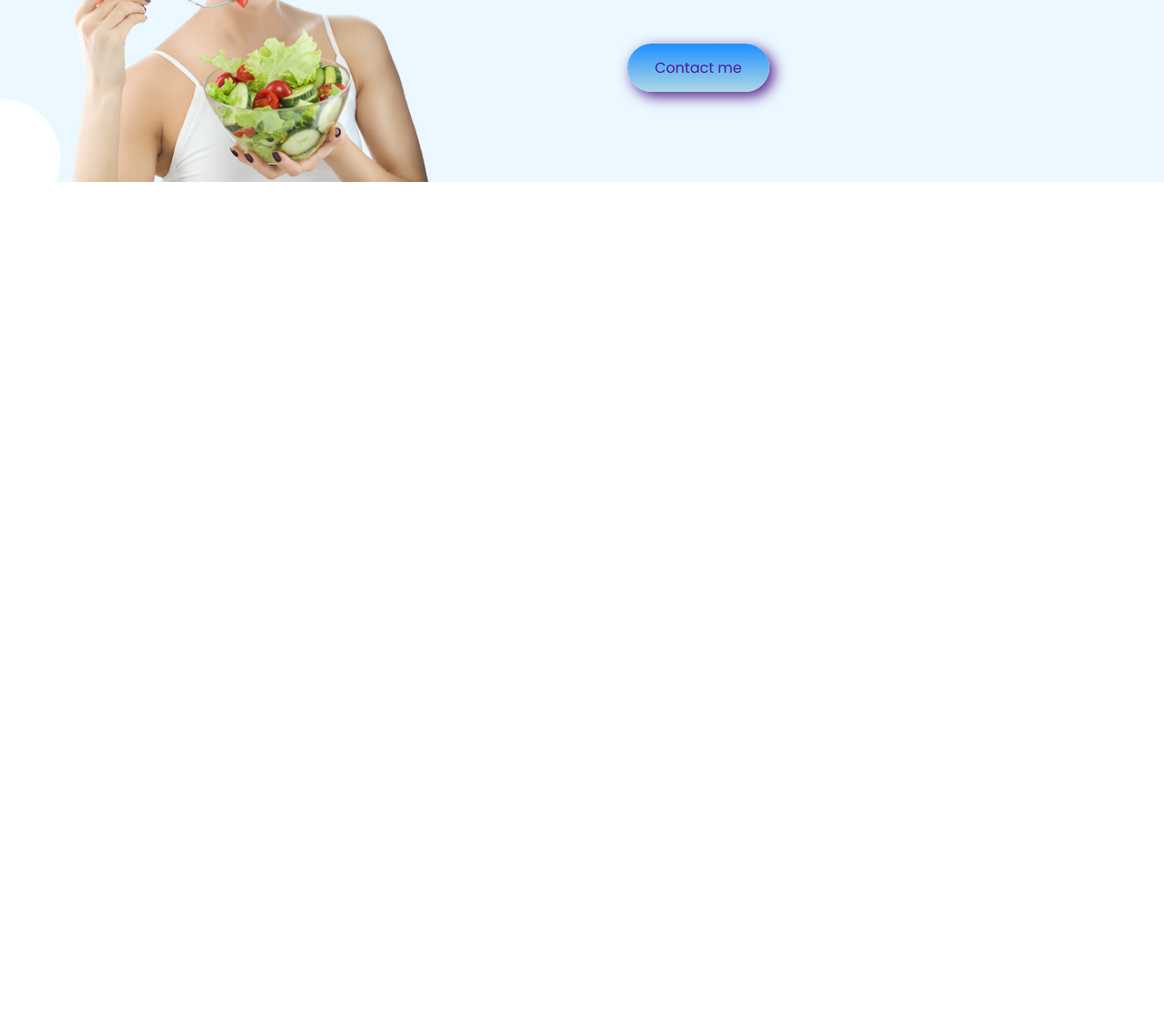
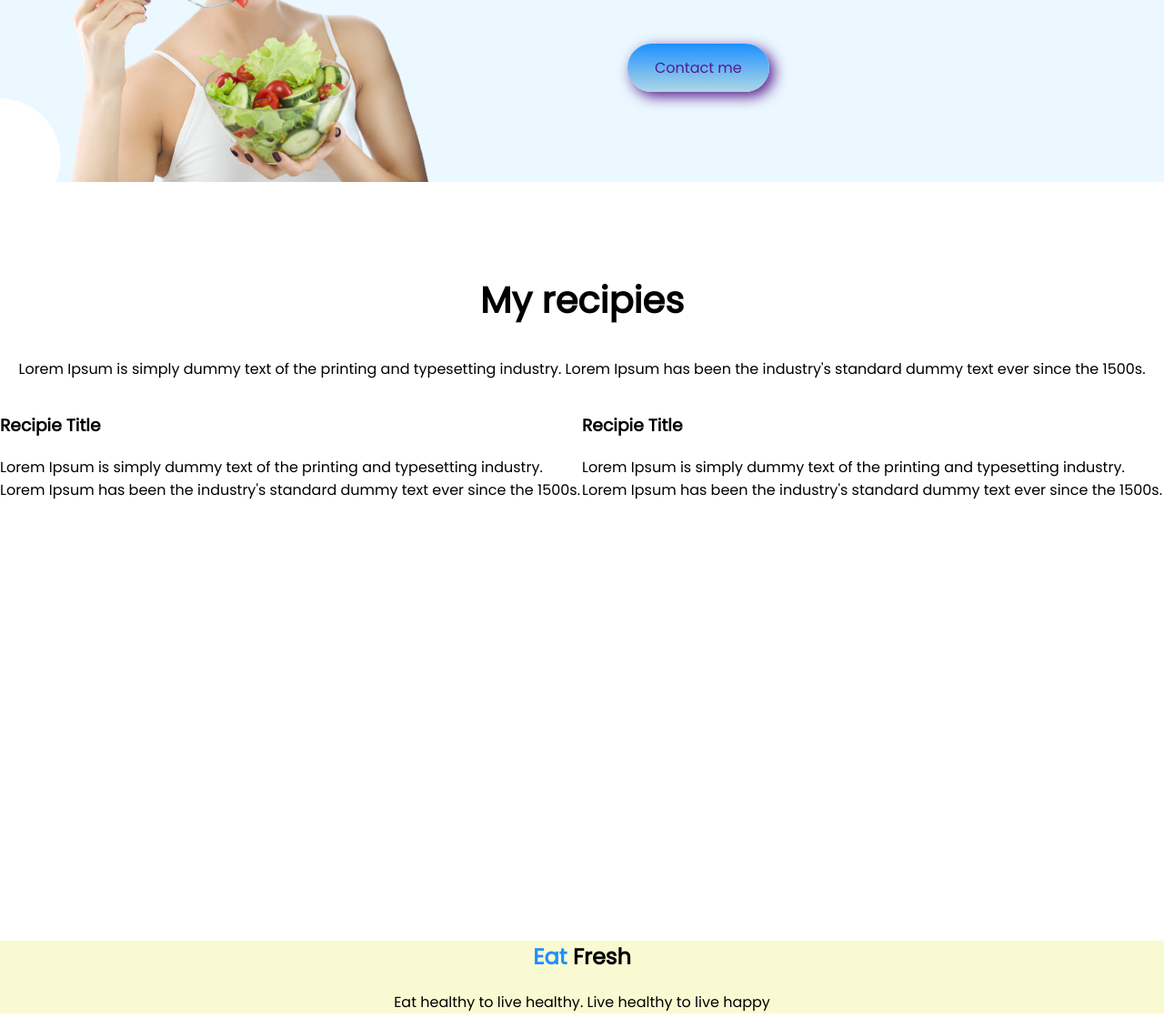
Before and after one commit to hasanshanto01/eat-healthy, a plain HTML site: page index.html in a window 1280 px wide. Shown: the part 900-2030 px from the top of the page at 91% size. Before the commit the page ends 1200 px from the top, so only its background shows below. Drawn offline with Linux system fonts and the light colour scheme.

Commit message:
footer done

```diff
--- a/css/style.css
+++ b/css/style.css
@@ -42,3 +42,12 @@ span {
     /* background-repeat: no-repeat; */
     background-size: cover;
 }
+
+.recipe-header {
+    text-align: center;
+}
+
+footer {
+    text-align: center;
+    background-color: lightgoldenrodyellow;
+}
--- a/index.html
+++ b/index.html
@@ -37,6 +37,34 @@
             <a class="link-button" href="">Contact me</a>
         </div>
     </section>
+    <section>
+        <h1 class="recipe-header">My recipies</h1>
+        <p class="recipe-header">Lorem Ipsum is simply dummy text of the printing and typesetting industry.
+            Lorem Ipsum has been the industry's standard dummy text ever since the
+            1500s.</p>
+        <div class="flexible-container">
+            <div id="left-item" class="recipe-item">
+                <!-- <img src="img/Project-Cover1.jpg" alt=""> -->
+                <h3>Recipie Title</h3>
+                <p>Lorem Ipsum is simply dummy text of the printing and
+                    typesetting industry. Lorem Ipsum has been the industry's
+                    standard dummy text ever since the 1500s.</p>
+            </div>
+            <div id="right-item" class="recipe-item">
+                <!-- <img src="img/Project-Cover2.jpg" alt=""> -->
+                <h3>Recipie Title</h3>
+                <p>Lorem Ipsum is simply dummy text of the printing and
+                    typesetting industry. Lorem Ipsum has been the industry's
+                    standard dummy text ever since the 1500s.</p>
+            </div>
+        </div>
+        <footer>
+            <h2><span>Eat</span> Fresh</h2>
+            <p>Eat healthy to live healthy. Live healthy to live happy</p>
+
+        </footer>
+
+    </section>
 </body>
 
 </html>
```
Also changed, not shown: img/Project-Cover1.jpg (added), img/Project-Cover2.jpg (added).
